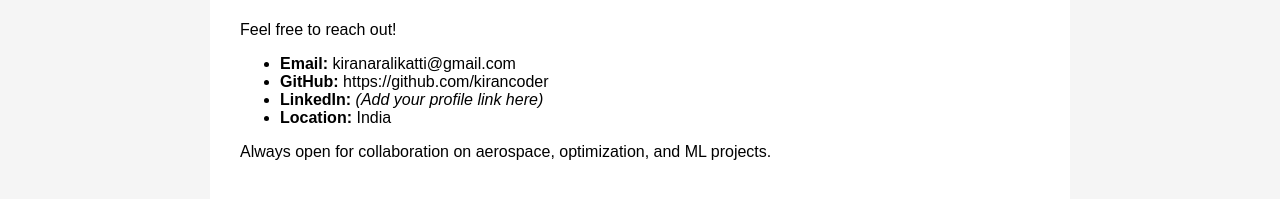
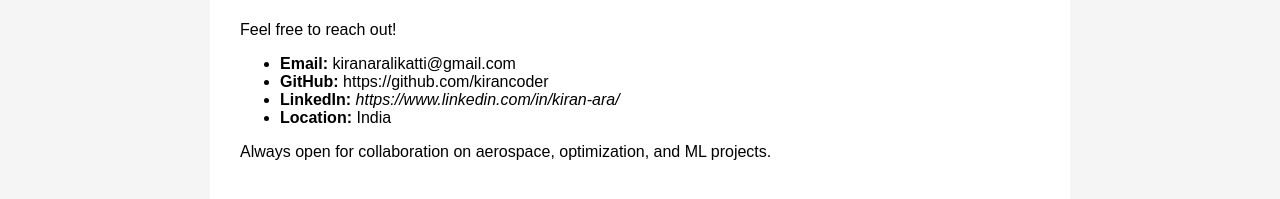
Before and after one commit to kirancoder/Kiran1998.github.io, a Jekyll site: the page built from contact.md, in a window 1280 px wide. Shown: the part 178-377 px from the top of the page. Built offline with Jekyll 4.4.1, drawn with Linux system fonts in a browser that asks for light colours.

Commit message:
Update LinkedIn profile link in contact.md

```diff
--- a/contact.md
+++ b/contact.md
@@ -10,7 +10,7 @@ Feel free to reach out!
 
 - **Email:** kiranaralikatti@gmail.com
 - **GitHub:** https://github.com/kirancoder
-- **LinkedIn:** *(Add your profile link here)*
+- **LinkedIn:** *https://www.linkedin.com/in/kiran-ara/*
 - **Location:** India
 
 Always open for collaboration on aerospace, optimization, and ML projects.
```
